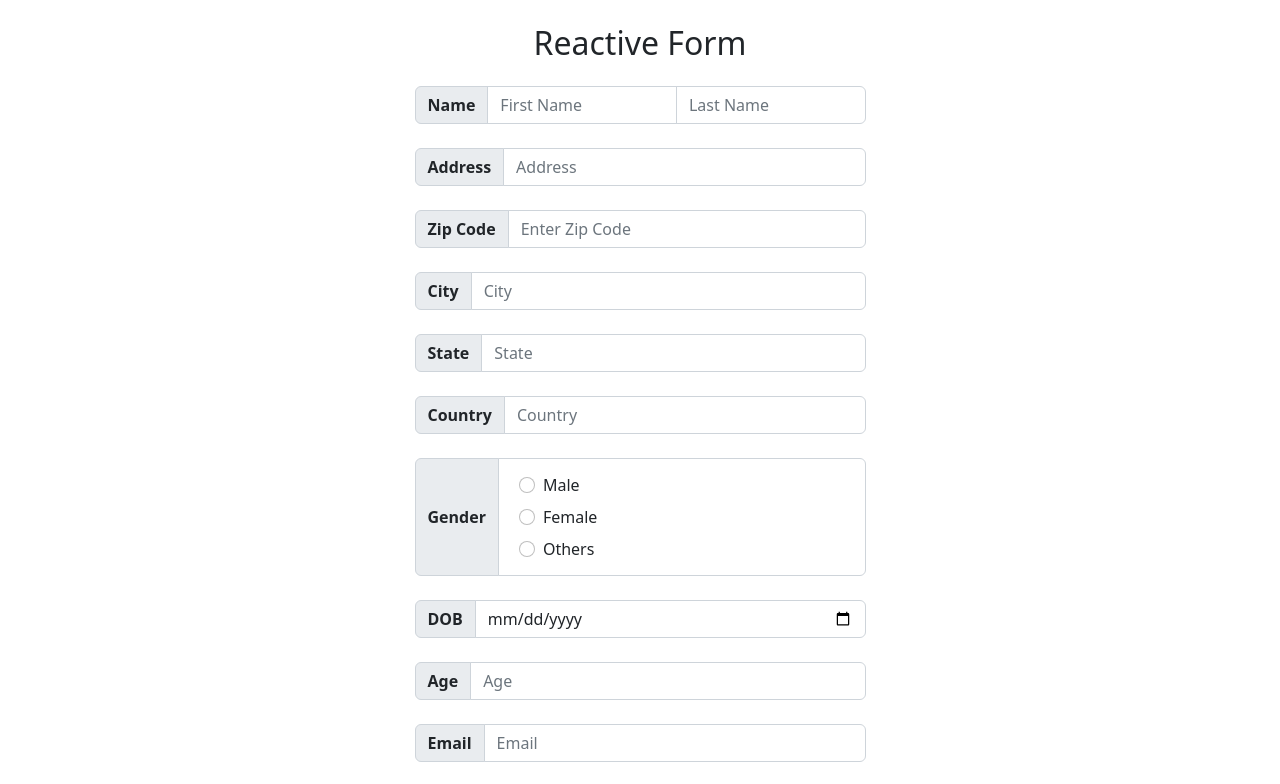
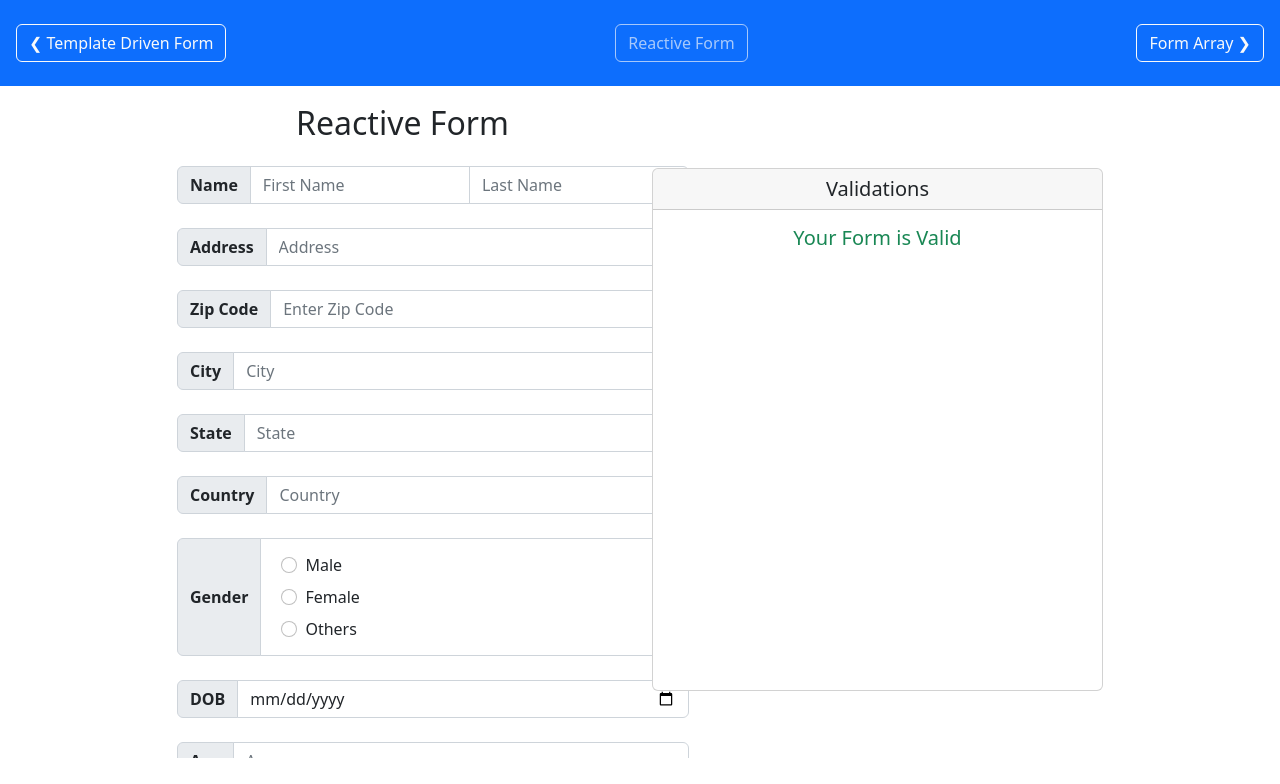
Before and after one commit to Vigneshwaran-T-ui/Template_driven_Forms, an Angular app in the folder Template_Driven_Forms/: page /Reactive-Form in a window 1280 px wide. Shown: the top 784 px of the page. Built offline with nearby package versions, Linux system fonts and the light colour scheme.

Commit message:
Reactive-changes-2

```diff
--- a/Template_Driven_Forms/src/app/app.component.html
+++ b/Template_Driven_Forms/src/app/app.component.html
@@ -1 +1,12 @@
-<router-outlet></router-outlet>
+<nav class="navbar fixed-top navbar-light bg-primary">
+  <button class="btn btn-outline-light m-3" type="button" routerLink="/Template-driven-form" [disabled]="tempDriForBtn">❮ Template
+    Driven Form </button>
+  <button class="btn btn-outline-light m-3" type="button" routerLink="/Reactive-Form" [disabled]="reaForBtn">Reactive
+    Form</button>
+  <button class="btn btn-outline-light m-3" type="button" routerLink="/Template-driven-form"> Form Array ❯</button>
+</nav>
+<div class="row" style="margin-top: 5rem;">
+  <div class="col-md-24 p-0">
+    <router-outlet></router-outlet>
+  </div>
+</div>
--- a/Template_Driven_Forms/src/app/app.component.ts
+++ b/Template_Driven_Forms/src/app/app.component.ts
@@ -1,10 +1,37 @@
-import { Component } from '@angular/core';
+import { Component, OnInit } from '@angular/core';
+import { NavigationEnd, Router } from '@angular/router';
+import { filter } from 'rxjs';
 
 @Component({
   selector: 'app-root',
   templateUrl: './app.component.html',
-  styleUrls: ['./app.component.css']
+  styleUrls: ['./app.component.css'],
 })
-export class AppComponent {
-  title = 'Template_Driven_Forms';
+export class AppComponent implements OnInit {
+  public tempDriForBtn = false;
+  public reaForBtn = false;
+  public forArrBtn = false;
+
+  constructor(private router: Router) {}
+
+  ngOnInit(): void {
+    this.valueChange();
+  }
+
+  valueChange() {
+    this.router.events
+      .pipe(filter((event) => event instanceof NavigationEnd))
+      .subscribe((event: any) => {
+        if(event.url === '/Template-driven-form'){
+          this.tempDriForBtn = true;
+          this.reaForBtn = false;
+          this.forArrBtn = false;
+        }
+        if(event.url === '/Reactive-Form'){
+          this.tempDriForBtn = false;
+          this.reaForBtn = true;
+          this.forArrBtn = false;
+        }
+      });
+  }
 }
--- a/Template_Driven_Forms/src/app/reactive-form/reactive-form.component.css
+++ b/Template_Driven_Forms/src/app/reactive-form/reactive-form.component.css
@@ -0,0 +1,23 @@
+.scroller {
+  width: 32rem;
+  height: 37rem;
+  overflow-y: auto;
+  scrollbar-color: rebeccapurple green;
+  scrollbar-width: none;
+}
+
+
+input::-webkit-outer-spin-button,input::-webkit-inner-spin-button {
+  appearance: none;
+  margin: 0;
+}
+
+.scroller::-webkit-scrollbar {
+  display: none;
+}
+
+/* Hide scrollbar for IE, Edge and Firefox */
+.scroller {
+-ms-overflow-style: none;  /* IE and Edge */
+scrollbar-width: none;  /* Firefox */
+}
--- a/Template_Driven_Forms/src/app/reactive-form/reactive-form.component.html
+++ b/Template_Driven_Forms/src/app/reactive-form/reactive-form.component.html
@@ -4,50 +4,65 @@
       <div class="d-grid gap-2 mb-3 text-center">
         <h2>Reactive Form</h2>
       </div>
-      <form [formGroup]="employeeReactiveForm" (ngSubmit)="onSubmit(employeeReactiveForm)">
+      <form [formGroup]="employeeReactiveForm" (ngSubmit)="onSubmit()" class="scroller">
         <div class="input-group">
           <span class="input-group-text"> <b>Name</b> </span>
           <input type="text" aria-label="First name" name="firstName" placeholder="First Name" class="form-control"
-            formControlName="firstName">
+            formControlName="firstName"
+            [ngClass]="{ 'is-invalid': employeeReactiveForm.get('firstName')?.errors && employeeReactiveForm.get('submitted')?.value === true}">
           <input type="text" aria-label="Last name" name="lastName" placeholder="Last Name" class="form-control"
-            formControlName="lastName">
+            formControlName="lastName"
+            [ngClass]="{ 'is-invalid': employeeReactiveForm.get('lastName')?.errors && employeeReactiveForm.get('submitted')?.value === true}">
+          <!-- <div
+            *ngIf="employeeReactiveForm.get('firstName')?.errors && (employeeReactiveForm.get('firstName')?.dirty
+            ||employeeReactiveForm.get('firstName')?.touched) && employeeReactiveForm.submitted"
+            class="invalid-feedback">
+              First Name is not valid
+          </div> -->
         </div>
         <br>
         <div formGroupName="address">
           <div class="input-group">
             <span class="input-group-text"> <b>Address</b> </span>
             <input type="text" aria-label="Address" name="address" placeholder="Address" class="form-control"
-              formControlName="address">
+              formControlName="address"
+              [ngClass]="{ 'is-invalid': employeeReactiveForm.get('address')?.get('address')?.errors && employeeReactiveForm.get('submitted')?.value === true}">
           </div>
           <br>
           <div class="input-group">
             <span class="input-group-text"> <b>Zip Code</b> </span>
             <input type="number" aria-label="zipCode" name="zipCode" placeholder="Enter Zip Code" class="form-control"
-              formControlName="zipCode" (input)="onBlur()">
+              formControlName="zipCode" (input)="onBlur()"
+              onKeyPress="if(this.value.length==6) return false;"
+              [ngClass]="{ 'is-invalid': employeeReactiveForm.get('address')?.get('zipCode')?.errors && employeeReactiveForm.get('submitted')?.value === true}">
           </div>
           <br>
           <div class="input-group">
             <span class="input-group-text"> <b>City</b> </span>
             <input type="text" aria-label="City" name="city" placeholder="City" class="form-control"
-              formControlName="city">
+              formControlName="city"
+              [ngClass]="{ 'is-invalid': employeeReactiveForm.get('address')?.get('city')?.errors && employeeReactiveForm.get('submitted')?.value === true}">
           </div>
           <br>
           <div class="input-group">
             <span class="input-group-text"> <b>State</b> </span>
             <input type="text" aria-label="State" name="state" placeholder="State" class="form-control"
-              formControlName="state">
+              formControlName="state"
+              [ngClass]="{ 'is-invalid': employeeReactiveForm.get('address')?.get('state')?.errors && employeeReactiveForm.get('submitted')?.value === true}">
           </div>
           <br>
           <div class="input-group">
             <span class="input-group-text"> <b>Country</b> </span>
             <input type="text" aria-label="Country" name="country" placeholder="Country" class="form-control"
-              formControlName="country">
+              formControlName="country"
+              [ngClass]="{ 'is-invalid': employeeReactiveForm.get('address')?.get('country')?.errors && employeeReactiveForm.get('submitted')?.value === true}">
           </div>
         </div>
         <br>
         <div class="input-group">
           <span class="input-group-text"> <b>Gender</b> </span>
-          <div class="form-control">
+          <div class="form-control"
+            [ngClass]="{ 'is-invalid': employeeReactiveForm.get('gender')?.errors && employeeReactiveForm.get('submitted')?.value === true}">
             <div class="form-check m-2">
               <input class="form-check-input" type="radio" name="gender" id="Male" value="Male"
                 formControlName="gender">
@@ -74,29 +89,35 @@
         <br>
         <div class="input-group">
           <span class="input-group-text"> <b>DOB</b> </span>
-          <input type="date" aria-label="DOB" name="dob" class="form-control" formControlName="dob">
+          <input type="date" aria-label="DOB" name="dob" class="form-control" formControlName="dob"
+            [ngClass]="{ 'is-invalid': employeeReactiveForm.get('dob')?.errors && employeeReactiveForm.get('submitted')?.value === true}">
         </div>
         <br>
         <div class="input-group">
           <span class="input-group-text"> <b>Age</b> </span>
-          <input type="number" aria-label="Age" name="age" placeholder="Age" class="form-control" formControlName="age">
+          <input type="number" aria-label="Age" name="age" placeholder="Age" class="form-control" formControlName="age"
+            [ngClass]="{ 'is-invalid': employeeReactiveForm.get('age')?.errors && employeeReactiveForm.get('submitted')?.value === true}">
         </div>
         <br>
         <div class="input-group">
           <span class="input-group-text"> <b>Email</b> </span>
           <input type="email" aria-label="Email" name="email" placeholder="Email" class="form-control"
-            formControlName="email">
+            formControlName="email"
+            [ngClass]="{ 'is-invalid': employeeReactiveForm.get('email')?.errors && employeeReactiveForm.get('submitted')?.value === true}">
         </div>
         <br>
         <div class="input-group">
           <span class="input-group-text"> <b>Mobile Number</b> </span>
           <input type="number" aria-label="mNumber" name="mNumber" placeholder="Enter Mobile Number"
-            class="form-control" formControlName="mNumber">
+            class="form-control" formControlName="mNumber"
+            [ngClass]="{ 'is-invalid': employeeReactiveForm.get('mNumber')?.errors && employeeReactiveForm.get('submitted')?.value === true}"
+            onKeyPress="if(this.value.length==10) return false;">
         </div>
         <br>
         <div class="input-group">
           <span class="input-group-text"> <b>Job Status</b> </span>
-          <select class="form-select" aria-label="select example" name="jStatus" formControlName="jStatus">
+          <select class="form-select" aria-label="select example" name="jStatus" formControlName="jStatus"
+            [ngClass]="{ 'is-invalid': employeeReactiveForm.get('jStatus')?.errors && employeeReactiveForm.get('submitted')?.value === true}">
             <option value="">-- Select --</option>
             <option *ngFor="let items of jobStatusOptions" [value]="items"> {{items}} </option>
           </select>
@@ -105,26 +126,35 @@
         <div class="input-group">
           <span class="input-group-text"> <b>Work Experience</b> </span>
           <input type="number" aria-label="Experience" name="experience" placeholder="Experience" class="form-control"
-            formControlName="experience">
-          <select class=" form-select form-control"
-                  aria-label="select example"
-                  formControlName="period"
-                  name="period"
-                  >
+            formControlName="experience"
+            [ngClass]="{ 'is-invalid': employeeReactiveForm.get('experience')?.errors && employeeReactiveForm.get('submitted')?.value === true && !employeeReactiveForm.get('experience')?.disabled}">
+          <select class=" form-select form-control" aria-label="select example" formControlName="period" name="period"
+            [ngClass]="{ 'is-invalid': employeeReactiveForm.get('period')?.errors && employeeReactiveForm.get('submitted')?.value === true && !employeeReactiveForm.get('period')?.disabled}">
             <option value="">-- Select Period --</option>
             <option *ngFor=" let items of periodOptions" [value]="items"> {{items}} </option>
           </select>
         </div>
         <br>
-        <div class="d-grid gap-2">
+        <div class="d-grid gap-2 mb-5">
           <button class="btn btn-success" type="submit">Submit</button>
-          <button class="btn btn-danger" type="reset">Reset</button>
-          <button class="btn btn-warning mt-3" type="button" routerLink="/Template-driven-form">Navigate to Template
-            Driven Form ➞</button>
+          <button class="btn btn-danger" type="button" (click)="onReset()">Reset</button>
         </div>
       </form>
     </div>
-    <div class="col-md-12 m-5">
+    <div class="col-sm-5 mt-3">
+      <div class="card mt-5">
+        <h5 class="card-header text-center">Validations</h5>
+        <div class="card-body " style="height: 30rem;">
+          <div *ngFor="let item of errorMessage">
+            <div *ngIf="errorMessage.length > 0">
+              <h5 class="card-text text-danger mb-2">{{item}}</h5>
+            </div>
+          </div>
+          <div *ngIf="errorMessage.length === 0" class="text-center">
+            <h5 class="card-text text-success mb-2"> Your Form is Valid</h5>
+          </div>
+        </div>
+      </div>
     </div>
   </div>
 </div>
--- a/Template_Driven_Forms/src/app/reactive-form/reactive-form.component.ts
+++ b/Template_Driven_Forms/src/app/reactive-form/reactive-form.component.ts
@@ -1,5 +1,5 @@
 import { Component, OnInit } from '@angular/core';
-import { FormControl, FormGroup } from '@angular/forms';
+import { FormControl, FormGroup, Validators } from '@angular/forms';
 
 @Component({
   selector: 'app-reactive-form',
@@ -19,6 +19,9 @@ export class ReactiveFormComponent implements OnInit {
     'Years',
     'Months'
   ];
+
+  public errorMessage: any[] = [];
+
   constructor() { }
 
   ngOnInit(): void {
@@ -30,37 +33,100 @@ export class ReactiveFormComponent implements OnInit {
 
   formBuilder() {
     this.employeeReactiveForm = new FormGroup({
-      firstName: new FormControl(''),
-      lastName: new FormControl(''),
+      firstName: new FormControl('',[Validators.required, Validators.maxLength(15), Validators.pattern("^[a-zA-Z]+$")],),
+      lastName: new FormControl('',[Validators.required, Validators.maxLength(15), Validators.pattern("^[a-zA-Z]+$")]),
       address: new FormGroup({
-        address: new FormControl(''),
-        zipCode: new FormControl(),
-        city: new FormControl(''),
-        state: new FormControl(''),
-        country: new FormControl(''),
+        address: new FormControl('',[Validators.required]),
+        zipCode: new FormControl('',[Validators.required]),
+        city: new FormControl('',[Validators.required]),
+        state: new FormControl('',[Validators.required]),
+        country: new FormControl('',[Validators.required]),
       }),
-      gender: new FormControl(''),
-      dob: new FormControl(''),
-      age: new FormControl(),
-      email: new FormControl(''),
-      mNumber: new FormControl(),
-      jStatus: new FormControl(''),
-      experience: new FormControl(),
-      period: new FormControl('')
+      gender: new FormControl('',[Validators.required]),
+      dob: new FormControl('',[Validators.required]),
+      age: new FormControl('',[Validators.required]),
+      email: new FormControl('',[Validators.required, Validators.pattern('[A-Z0-9a-z._%+-]+@[A-Za-z0-9.-]+\\.[A-Za-z]{2,64}')]),
+      mNumber: new FormControl('',[Validators.required, Validators.maxLength(10), Validators.minLength(1)]),
+      jStatus: new FormControl('',[Validators.required]),
+      experience: new FormControl('', [Validators.required]),
+      period: new FormControl('',[Validators.required]),
+      submitted: new FormControl('false')
     })
   }
 
-  onSubmit(employeeReactiveForm: any) {
-    console.log(employeeReactiveForm.value);
+  onSubmit() {
+    this.errorMessage = [];
+    this.employeeReactiveForm.get('submitted')?.patchValue(true);
+    if(this.employeeReactiveForm?.invalid){
+      if(this.employeeReactiveForm.get('firstName')?.errors?.['required']) {
+        this.errorMessage.push('*'+'First Name is required');
+      }
+      if(this.employeeReactiveForm.get('lastName')?.errors?.['required']) {
+        this.errorMessage.push('*'+'Last Name is required');
+      }
+      if(this.employeeReactiveForm.get('address')?.get('address')?.errors?.['required']) {
+        this.errorMessage.push('*'+'Address is required');
+      }
+      if(this.employeeReactiveForm.get('address')?.get('zipCode')?.errors?.['required']) {
+        this.errorMessage.push('*'+'Zip Code is required');
+      }
+      if(this.employeeReactiveForm.get('address')?.get('city')?.errors?.['required']) {
+        this.errorMessage.push('*'+'City is required');
+      }
+      if(this.employeeReactiveForm.get('address')?.get('state')?.errors?.['required']) {
+        this.errorMessage.push('*'+'State is required');
+      }
+      if(this.employeeReactiveForm.get('address')?.get('country')?.errors?.['required']) {
+        this.errorMessage.push('*'+'Country is required');
+      }
+      if(this.employeeReactiveForm.get('gender')?.errors?.['required']) {
+        this.errorMessage.push('*'+'Gender is required');
+      }
+      if(this.employeeReactiveForm.get('dob')?.errors?.['required']) {
+        this.errorMessage.push('*'+'Date of Birth is required');
+      }
+      if(this.employeeReactiveForm.get('age')?.errors?.['required']) {
+        this.errorMessage.push('*'+'Age is required');
+      }
+      if(this.employeeReactiveForm.get('email')?.errors?.['required']) {
+        this.errorMessage.push('*'+'Email is required');
+      }
+      if(this.employeeReactiveForm.get('email')?.errors?.['pattern']) {
+        this.errorMessage.push('*'+'Invalid Email Format');
+      }
+      if(this.employeeReactiveForm.get('mNumber')?.errors?.['required']) {
+        this.errorMessage.push('*'+'Mobile Number is required');
+      }
+      if(this.employeeReactiveForm.get('jStatus')?.errors?.['required']) {
+        this.errorMessage.push('*'+'Job Status is required');
+      }
+      if(this.employeeReactiveForm.get('experience')?.errors?.['required'] || this.employeeReactiveForm.get('period')?.errors?.['required']) {
+        this.errorMessage.push('*'+'If you in Work, Work Experience is Required.');
+      }
+    }
+    console.log(this.employeeReactiveForm);
   }
 
   onBlur() {
+    console.log(this.employeeReactiveForm.get("address")?.get("zipCode"))
     if (this.employeeReactiveForm.get("address")?.get("zipCode")?.value === 626001) {
       this.employeeReactiveForm.patchValue({
         address: {
           city: 'Virudhunagar',
           state: 'Tamilnadu',
           country: 'India'
+        }
+      })
+    }
+    else if (this.employeeReactiveForm.get("address")?.get("zipCode")?.value === null ||
+             this.employeeReactiveForm.get("address")?.get("zipCode")?.value === '' ||
+             this.employeeReactiveForm.get("address")?.get("zipCode")?.value === undefined ||
+             this.employeeReactiveForm.get("address")?.get("zipCode")?.value?.length != '00000' ) {
+      this.employeeReactiveForm.patchValue({
+        address: {
+          city: '',
+          state: '',
+          country: ''
         }
       })
     }
@@ -78,4 +144,27 @@ export class ReactiveFormComponent implements OnInit {
     })
   }
 
+  onReset() {
+    this.employeeReactiveForm.setValue({
+      firstName:'',
+      lastName: '',
+      address: {
+        address:'',
+        zipCode:'',
+        city: '',
+        state: '',
+        country:'',
+      },
+      gender: '',
+      dob: '',
+      age: '',
+      email: '',
+      mNumber: '',
+      jStatus: '',
+      experience:'',
+      period: '',
+      submitted: ''
+    })
+    this.errorMessage = [];
+  }
 }
--- a/Template_Driven_Forms/src/app/template-driven-form-component/template-driven-form-component.component.html
+++ b/Template_Driven_Forms/src/app/template-driven-form-component/template-driven-form-component.component.html
@@ -1,5 +1,5 @@
 <div class="container">
-  <div class="row justify-content-center mt-4">
+  <div class="row justify-content-center mt-3">
     <div class="col-sm-5">
       <div class="d-grid gap-2 mb-3 text-center">
         <h2>Template Driven Form</h2>
@@ -167,7 +167,6 @@
         <div class="d-grid gap-2">
           <button class="btn btn-success" type="submit">Submit</button>
           <button class="btn btn-danger" type="reset">Reset</button>
-          <button class="btn btn-warning mt-3" type="button" routerLink="/Reactive-Form">Navigate to Reactive Form ➞</button>
         </div>
       </form>
     </div>
```
